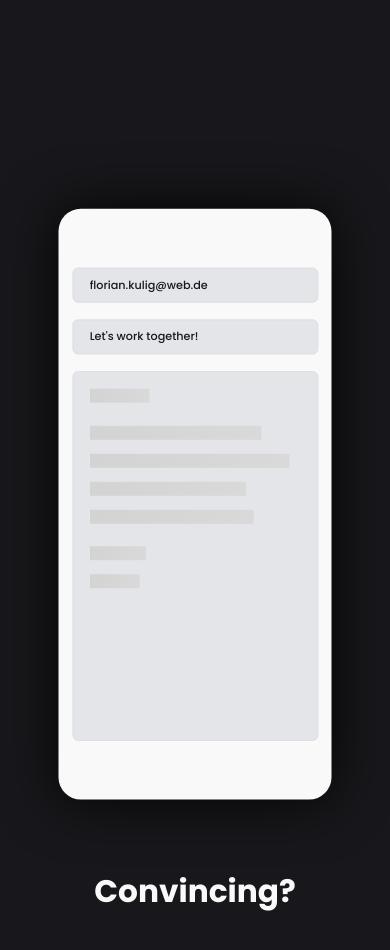
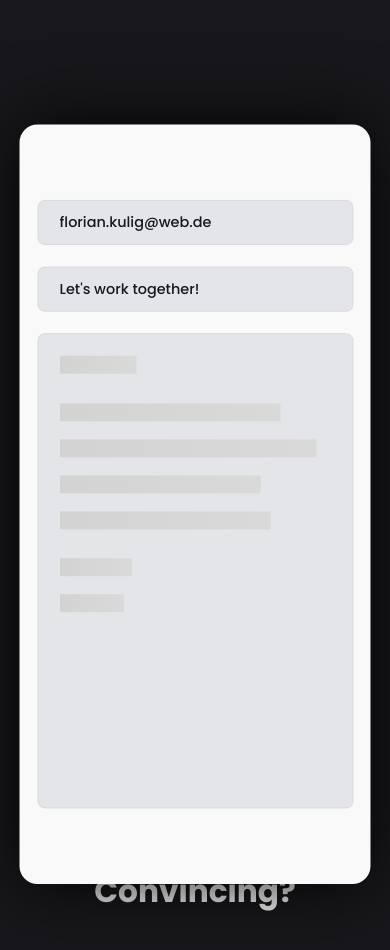
Before and after one commit to floriankulig/portfolio-new, a Next.js app: page / in a window 390 px wide. Shown: the part 10120-11070 px from the top of the page. Built offline with nearby package versions, Linux system fonts and the light colour scheme.

Commit message:
fix: improve responsiveness in ContactIntro component by adjusting padding and transform ranges based on viewport size

```diff
--- a/src/components/home/ContactIntro.tsx
+++ b/src/components/home/ContactIntro.tsx
@@ -8,8 +8,9 @@ import {
   useTransform,
   Variants,
 } from "framer-motion";
+import { useViewport } from "hooks";
 import { darken, lighten } from "polished";
-import { use, useRef } from "react";
+import { useRef } from "react";
 import styled from "styled-components";
 import { theme } from "styles";
 import { EMAIL } from "ts/content";
@@ -43,7 +44,10 @@ const StyledEmailMockup = styled(motion.div)`
   z-index: 1;
   width: 100%;
   min-height: 100vh;
-  padding-block: max(10vh, clamp(80px, 10vw, 120px));
+  padding-block: 10vh;
+  @media (${({ theme }) => theme.bp.medium}) {
+    padding-block: max(10vh, clamp(80px, 10vw, 120px));
+  }
   background: var(--bg1);
   background: linear-gradient(
     178deg,
@@ -126,6 +130,7 @@ const textVariants: Variants = {
 const mockupTransformRange = [0, 0.6];
 export const ContactIntro = () => {
   const sectionRef = useRef<HTMLElement>(null);
+  const { isMobile } = useViewport();
   const { scrollYProgress } = useScroll({
     target: sectionRef,
     offset: ["start start", "end end"],
@@ -138,7 +143,7 @@ export const ContactIntro = () => {
   const mockupScale = useTransform(
     sprungScrollY,
     mockupTransformRange,
-    [1, 0.7],
+    [1, isMobile ? 0.9 : 0.7],
     { ease: easeInOut }
   );
   const mockupY = useTransform(
@@ -150,7 +155,7 @@ export const ContactIntro = () => {
   const mockupBorderRadius = useTransform(
     sprungScrollY,
     mockupTransformRange,
-    ["0", "2em"],
+    ["0", isMobile ? "1.25em" : "2em"],
     { ease: easeInOut }
   );
 
```
